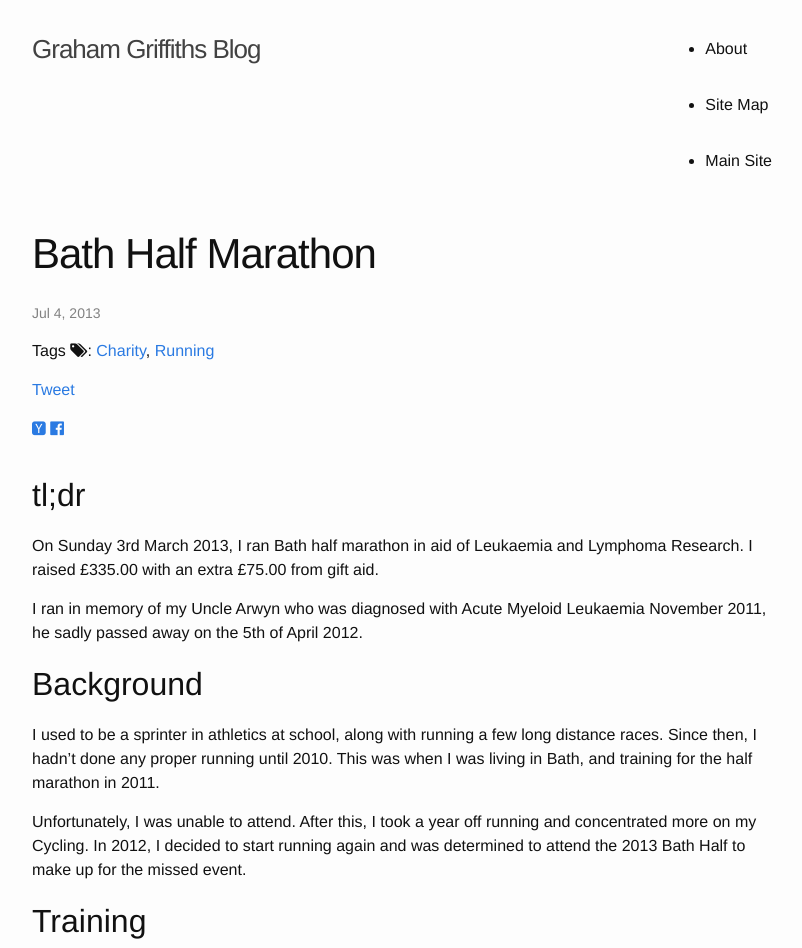
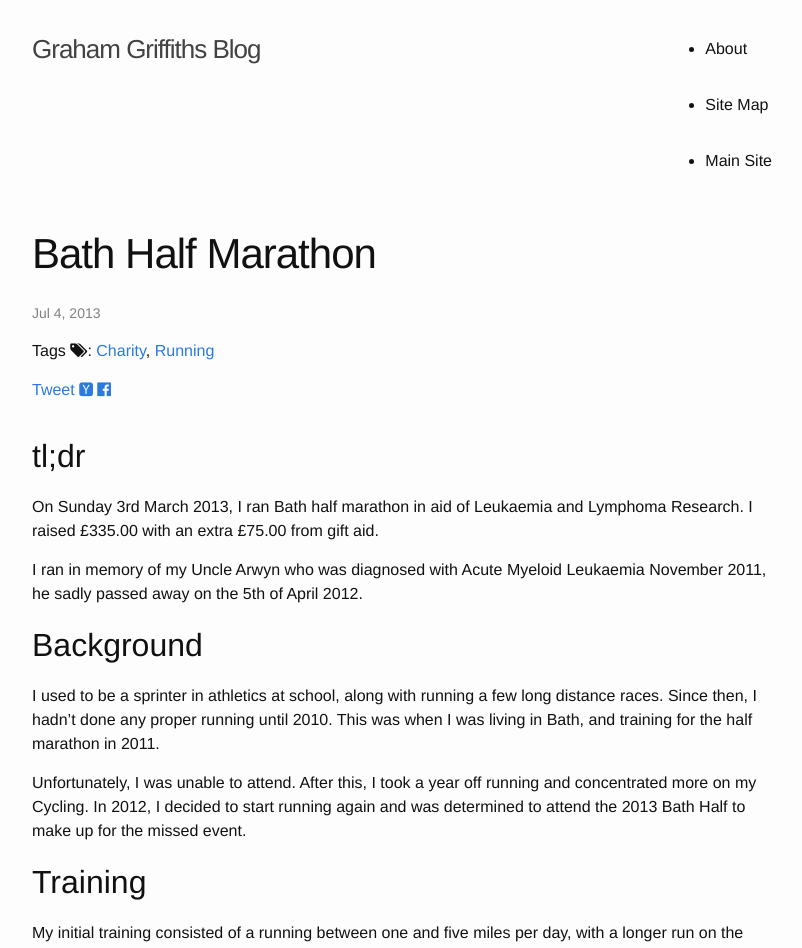
Before and after one commit to grahamrgriffiths/grahamrgriffiths.github.io, a Jekyll site: the page built from _posts/2013-07-04-bath-half-marathon.markdown, in a window 1280 px wide. Shown: the top 948 px of the page, without its empty margins (238-1040 px from the left). Built offline with Jekyll 4.4.1, drawn with Linux system fonts in a browser that asks for light colours; nearby versions of some CDN libraries; comment, search, counter and statistics services are not loaded.

Commit message:
Update social_links.html

```diff
--- a/_includes/social_links.html
+++ b/_includes/social_links.html
@@ -7,7 +7,7 @@
 <script>!function(d,s,id){var js,fjs=d.getElementsByTagName(s)[0];if(!d.getElementById(id)){js=d.createElement(s);js.id=id;js.src="//platform.twitter.com/widgets.js";fjs.parentNode.insertBefore(js,fjs);}}(document,"script","twitter-wjs");</script>
 
 <!-- Google + -->
-<p><g:plusone size="medium"></g:plusone></p>
+<g:plusone size="medium"></g:plusone>
 
 <!-- Add this just before the closing body tag of your web page -->
 <script type="text/javascript">
@@ -18,6 +18,6 @@
   })();
 </script>
 
-<a href="http://news.ycombinator.com/submitlink?u={shareURL}"><i class="fa fa-hacker-news"></i></a>
+<a href="http://news.ycombinator.com/submitlink?u={{shareURL}}"><i class="fa fa-hacker-news"></i></a>
 
-<a href="https://www.facebook.com/sharer/sharer.php?u={shareURL}"><i class="fa fa-facebook-official"></i></a>
+<a href="https://www.facebook.com/sharer/sharer.php?u={{shareURL}}"><i class="fa fa-facebook-official"></i></a>
```
